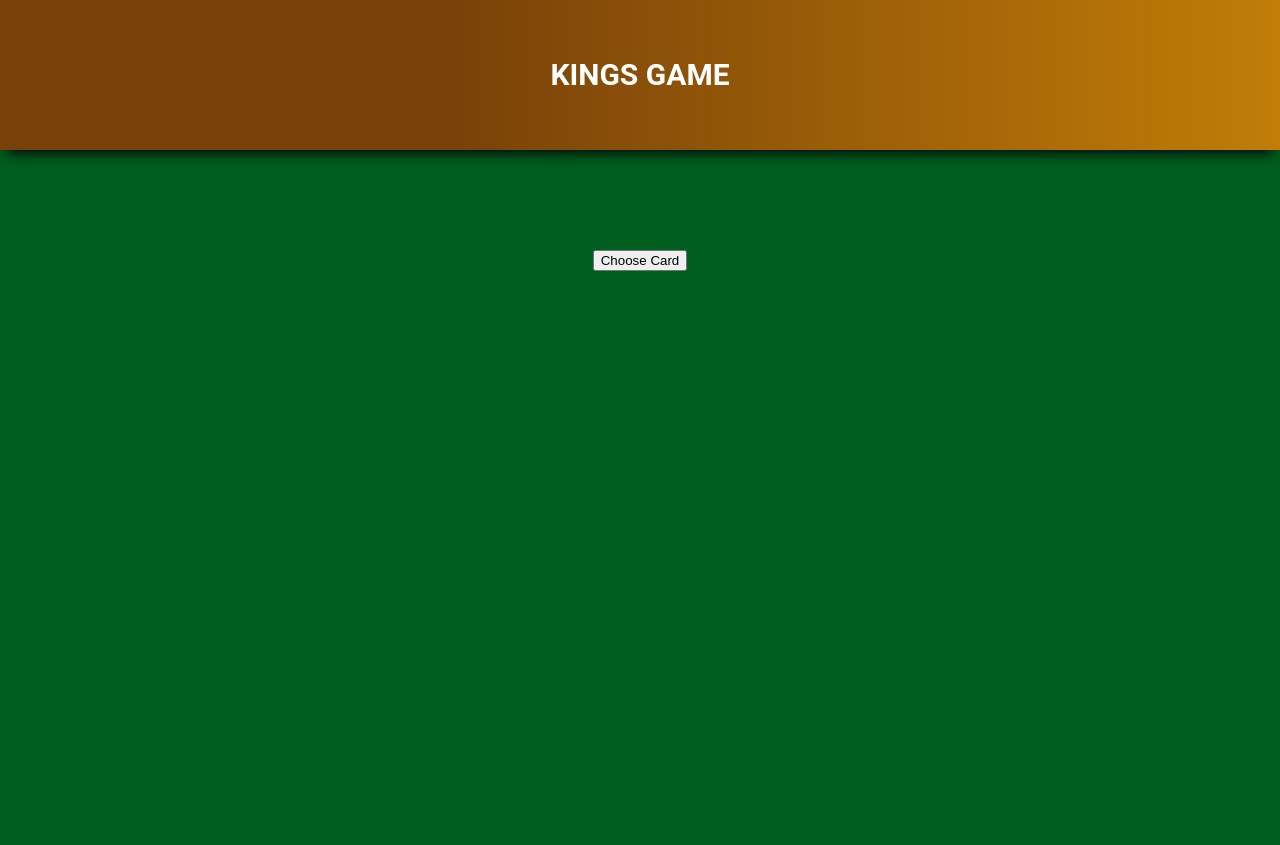
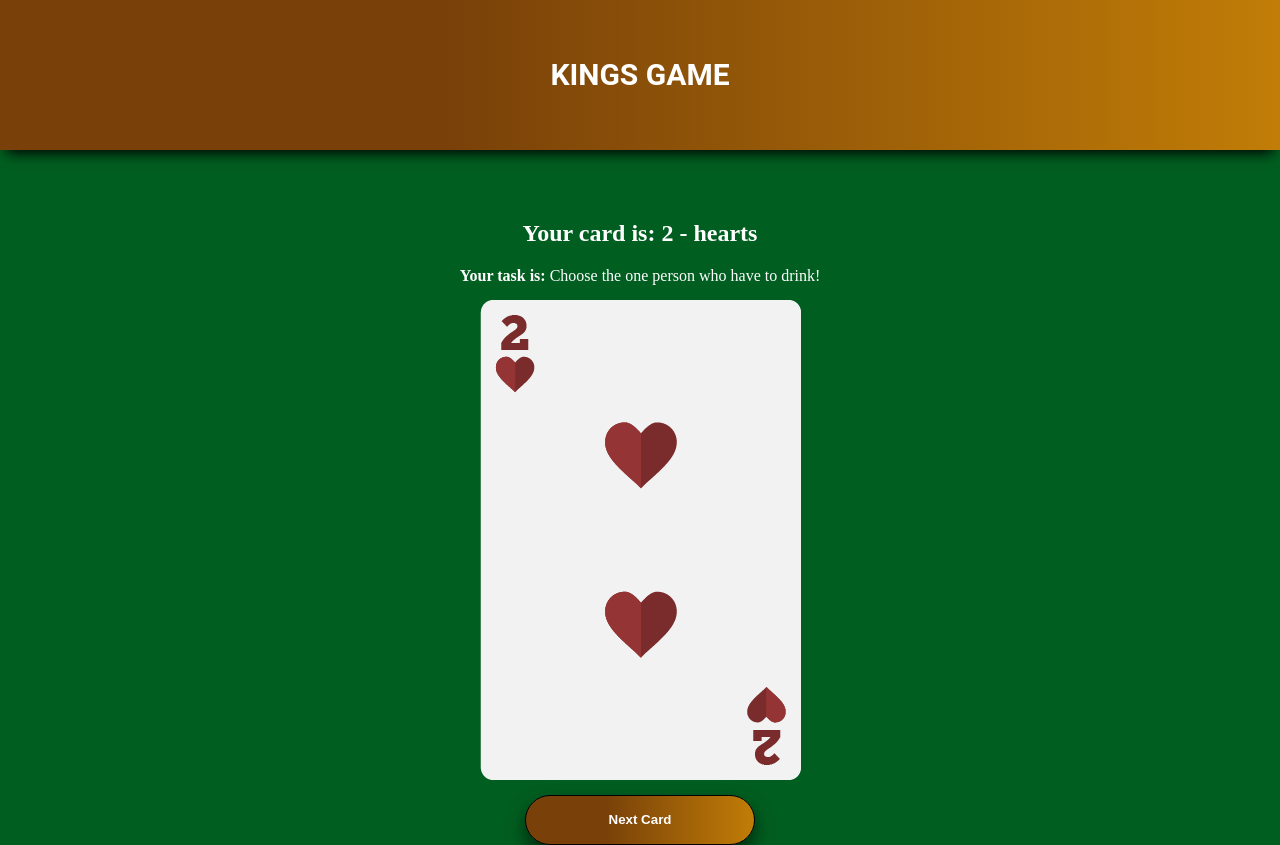
Before and after one commit to MichalZmu/kings-game, an Angular app: page / in a window 1280 px wide. Both pictures are taken after a click on the button "START GAME". Before the commit the page ends 800 px from the top, so only its background shows below. Built offline with nearby package versions, Linux system fonts and the light colour scheme.

Commit message:
improvments

```diff
--- a/src/app/modules/main-dashboard/main-dashboard.component.html
+++ b/src/app/modules/main-dashboard/main-dashboard.component.html
@@ -1,8 +1,10 @@
 <div class="bg-img">
   <div class="main-container">
-    <div *ngIf="!gameStarted" class="main-button-container">
-      <button (click)="gameStarted = true" class="start-button">{{'start game' | uppercase}}</button>
+    <div class="column">
+      <app-card-picker (cardType)="cardTypeCatcher($event)" *ngIf="gameStarted"></app-card-picker>
+      <div *ngIf="!gameStarted" class="main-button-container">
+        <button (click)="gameStarted = true" class="start-button">{{'start game' | uppercase}}</button>
+      </div>
     </div>
-    <app-card-picker *ngIf="gameStarted"></app-card-picker>
   </div>
 </div>
--- a/src/app/modules/main-dashboard/main-dashboard.component.scss
+++ b/src/app/modules/main-dashboard/main-dashboard.component.scss
@@ -13,7 +13,7 @@
 }
 
 .main-button-container {
-  margin: 200px;
+  margin: 150px;
 
   button {
     cursor: pointer;
@@ -22,6 +22,7 @@
 
 .main-container {
   display: flex;
-  justify-content: center;
+  flex-direction: row;
+  justify-content: space-around;
   color: white;
 }
--- a/src/app/modules/main-dashboard/main-dashboard.component.ts
+++ b/src/app/modules/main-dashboard/main-dashboard.component.ts
@@ -8,11 +8,15 @@ import { Component, OnInit } from '@angular/core';
 export class MainDashboardComponent implements OnInit {
 
   gameStarted = false;
+  cardType: any;
 
   constructor() { }
 
   ngOnInit(): void {
   }
 
+  cardTypeCatcher(ev): void {
+    this.cardType = ev.split(' - ', 1);
+  }
 
 }
--- a/src/app/shared/components/card-picker/card-options.ts
+++ b/src/app/shared/components/card-picker/card-options.ts
@@ -1,58 +1,76 @@
-export const CardOptions = [
-  { id: 1, name: '2', type: 'hearts' },
-  { id: 2, name: '3', type: 'hearts' },
-  { id: 3, name: '4', type: 'hearts'},
-  { id: 4, name: '4', type: 'hearts'},
-  { id: 5, name: '5', type: 'hearts'},
-  { id: 6, name: '6', type: 'hearts'},
-  { id: 7, name: '7', type: 'hearts'},
-  { id: 8, name: '8', type: 'hearts'},
-  { id: 9, name: '9', type: 'hearts'},
-  { id: 10, name: '10', type: 'hearts'},
-  { id: 11, name: 'jack', type: 'hearts'},
-  { id: 12, name: 'queen', type: 'hearts'},
-  { id: 13, name: 'king', type: 'hearts'},
-  { id: 14, name: 'ace', type: 'hearts'},
-  { id: 15, name: '2', type: 'tiles' },
-  { id: 16, name: '3', type: 'tiles' },
-  { id: 17, name: '4', type: 'tiles'},
-  { id: 18, name: '4', type: 'tiles'},
-  { id: 19, name: '5', type: 'tiles'},
-  { id: 20, name: '6', type: 'tiles'},
-  { id: 21, name: '7', type: 'tiles'},
-  { id: 22, name: '8', type: 'tiles'},
-  { id: 23, name: '9', type: 'tiles'},
-  { id: 24, name: '10', type: 'tiles'},
-  { id: 25, name: 'jack', type: 'tiles'},
-  { id: 26, name: 'queen', type: 'tiles'},
-  { id: 27, name: 'king', type: 'tiles'},
-  { id: 28, name: 'ace', type: 'tiles'},
-  { id: 29, name: '2', type: 'pikes' },
-  { id: 30, name: '3', type: 'pikes' },
-  { id: 31, name: '4', type: 'pikes'},
-  { id: 32, name: '4', type: 'pikes'},
-  { id: 33, name: '5', type: 'pikes'},
-  { id: 34, name: '6', type: 'pikes'},
-  { id: 35, name: '7', type: 'pikes'},
-  { id: 36, name: '8', type: 'pikes'},
-  { id: 37, name: '9', type: 'pikes'},
-  { id: 38, name: '10', type: 'pikes'},
-  { id: 39, name: 'jack', type: 'pikes'},
-  { id: 40, name: 'queen', type: 'pikes'},
-  { id: 41, name: 'king', type: 'pikes'},
-  { id: 42, name: 'ace', type: 'pikes'},
-  { id: 43, name: '2', type: 'clovers' },
-  { id: 44, name: '3', type: 'clovers' },
-  { id: 45, name: '4', type: 'clovers'},
-  { id: 46, name: '4', type: 'clovers'},
-  { id: 47, name: '5', type: 'clovers'},
-  { id: 48, name: '6', type: 'clovers'},
-  { id: 49, name: '7', type: 'clovers'},
-  { id: 50, name: '8', type: 'clovers'},
-  { id: 51, name: '9', type: 'clovers'},
-  { id: 52, name: '10', type: 'clovers'},
-  { id: 53, name: 'jack', type: 'clovers'},
-  { id: 54, name: 'queen', type: 'clovers'},
-  { id: 55, name: 'king', type: 'clovers'},
-  { id: 56, name: 'ace', type: 'clovers'}
-];
+export const CardOptions = {
+  cardTypes: [
+    {id: 1, name: '2', type: 'hearts'},
+    {id: 2, name: '3', type: 'hearts'},
+    {id: 3, name: '4', type: 'hearts'},
+    {id: 4, name: '4', type: 'hearts'},
+    {id: 5, name: '5', type: 'hearts'},
+    {id: 6, name: '6', type: 'hearts'},
+    {id: 7, name: '7', type: 'hearts'},
+    {id: 8, name: '8', type: 'hearts'},
+    {id: 9, name: '9', type: 'hearts'},
+    {id: 10, name: '10', type: 'hearts'},
+    {id: 11, name: 'jack', type: 'hearts'},
+    {id: 12, name: 'queen', type: 'hearts'},
+    {id: 13, name: 'king', type: 'hearts'},
+    {id: 14, name: 'ace', type: 'hearts'},
+    {id: 15, name: '2', type: 'tiles'},
+    {id: 16, name: '3', type: 'tiles'},
+    {id: 17, name: '4', type: 'tiles'},
+    {id: 18, name: '4', type: 'tiles'},
+    {id: 19, name: '5', type: 'tiles'},
+    {id: 20, name: '6', type: 'tiles'},
+    {id: 21, name: '7', type: 'tiles'},
+    {id: 22, name: '8', type: 'tiles'},
+    {id: 23, name: '9', type: 'tiles'},
+    {id: 24, name: '10', type: 'tiles'},
+    {id: 25, name: 'jack', type: 'tiles'},
+    {id: 26, name: 'queen', type: 'tiles'},
+    {id: 27, name: 'king', type: 'tiles'},
+    {id: 28, name: 'ace', type: 'tiles'},
+    {id: 29, name: '2', type: 'pikes'},
+    {id: 30, name: '3', type: 'pikes'},
+    {id: 31, name: '4', type: 'pikes'},
+    {id: 32, name: '4', type: 'pikes'},
+    {id: 33, name: '5', type: 'pikes'},
+    {id: 34, name: '6', type: 'pikes'},
+    {id: 35, name: '7', type: 'pikes'},
+    {id: 36, name: '8', type: 'pikes'},
+    {id: 37, name: '9', type: 'pikes'},
+    {id: 38, name: '10', type: 'pikes'},
+    {id: 39, name: 'jack', type: 'pikes'},
+    {id: 40, name: 'queen', type: 'pikes'},
+    {id: 41, name: 'king', type: 'pikes'},
+    {id: 42, name: 'ace', type: 'pikes'},
+    {id: 43, name: '2', type: 'clovers'},
+    {id: 44, name: '3', type: 'clovers'},
+    {id: 45, name: '4', type: 'clovers'},
+    {id: 46, name: '4', type: 'clovers'},
+    {id: 47, name: '5', type: 'clovers'},
+    {id: 48, name: '6', type: 'clovers'},
+    {id: 49, name: '7', type: 'clovers'},
+    {id: 50, name: '8', type: 'clovers'},
+    {id: 51, name: '9', type: 'clovers'},
+    {id: 52, name: '10', type: 'clovers'},
+    {id: 53, name: 'jack', type: 'clovers'},
+    {id: 54, name: 'queen', type: 'clovers'},
+    {id: 55, name: 'king', type: 'clovers'},
+    {id: 56, name: 'ace', type: 'clovers'}
+  ],
+
+  cardRules: [
+    {number: '2', rule: 'Choose the one person who have to drink!'},
+    {number: '3', rule: 'You are drinking!'},
+    {number: '4', rule: 'All the girls drink!'},
+    {number: '5', rule: 'Five is tap master!'},
+    {number: '6', rule: 'All the guys drink!'},
+    {number: '7', rule: 'Seven is heaven!'},
+    {number: '8', rule: 'Eight is mate!'},
+    {number: '9', rule: 'Nine is rime'},
+    {number: '10', rule: 'Ten is category'},
+    {number: 'jack', rule: 'Choose a rule'},
+    {number: 'queen', rule: 'Question master!'},
+    {number: 'king', rule: 'Crown on the head!'},
+    {number: 'ace', rule: 'Everyone has to drink!'}
+  ]
+};
--- a/src/app/shared/components/card-picker/card-picker.component.html
+++ b/src/app/shared/components/card-picker/card-picker.component.html
@@ -1,7 +1,12 @@
 <div class="main-container">
-  <div class="card-chooser-container">
-    <h2 *ngIf="card">Your card is: {{card}}</h2>
-    <img *ngIf="card" src="{{imageIndex}}" alt="card image">
-    <button (click)="chooseRandomCard()">Choose Card</button>
+  <div class="card-picker-container">
+      <h2 *ngIf="card">Your card is: {{card}}</h2>
+      <div class="rule-description">
+        <span><strong>Your task is: </strong>{{rule}}</span>
+      </div>
+      <div class="card">
+        <img class="" *ngIf="card" src="{{imageIndex}}" alt="card image">
+      </div>
+      <button (click)="chooseRandomCard()" class="next-button">Next Card</button>
   </div>
 </div>
--- a/src/app/shared/components/card-picker/card-picker.component.scss
+++ b/src/app/shared/components/card-picker/card-picker.component.scss
@@ -1,6 +1,44 @@
-.card-chooser-container {
-  margin-top: 100px;
-  height: 200px;
+@import url("../shared.css");
+
+.card-picker-container {
+  margin-top: 50px;
   display: flex;
   flex-direction: column;
+  align-items: center;
 }
+
+.card {
+  height: 480px;
+  width: 320px;
+  margin: 15px 0;
+}
+
+.card-border {
+  width: 481px;
+  height: 321px;
+  border: 1px solid black;
+}
+
+.rule-description {
+  display: flex;
+  flex-direction: row;
+  align-items: center;
+}
+
+.next-button {
+
+  border-width: 1px;
+  border-color: rgb(0, 0, 0);
+  border-style: solid;
+  border-radius: 30px;
+  background: linear-gradient(90deg, rgba(121, 65, 9, 1) 35%, rgba(193, 125, 7, 1) 100%);
+  box-shadow: 0 9px 18px 0 rgba(0, 0, 0, 0.56);
+  cursor: pointer;
+  font-weight: bold;
+
+  width: 230px;
+  height: 50px;
+  z-index: 6;
+  color: white;
+
+}
--- a/src/app/shared/components/card-picker/card-picker.component.ts
+++ b/src/app/shared/components/card-picker/card-picker.component.ts
@@ -1,4 +1,4 @@
-import {Component, OnInit} from '@angular/core';
+import {Component, EventEmitter, OnInit, Output} from '@angular/core';
 import {CardOptions} from './card-options';
 
 @Component({
@@ -9,24 +9,31 @@ import {CardOptions} from './card-options';
 export class CardPickerComponent implements OnInit {
   cardOptions = CardOptions;
   card: string;
+  rule: string;
   tempCardList = this.cardOptions;
   imageIndex: string;
-
 
   constructor() {
   }
 
   ngOnInit(): void {
+    this.chooseRandomCard();
   }
 
   chooseRandomCard(): void {
-    if (this.tempCardList.length === 0) {
+    if (this.tempCardList.cardTypes.length === 0) {
       this.card = 'no more cards';
     } else {
-      const index = Math.floor(Math.random() * this.cardOptions.length);
-      this.card = this.tempCardList[index].name + ' - ' + this.tempCardList[index].type;
+      const index = Math.floor(Math.random() * this.cardOptions.cardTypes.length);
+      this.card = this.tempCardList.cardTypes[index].name + ' - ' + this.tempCardList.cardTypes[index].type;
       this.imageIndex = '../../../../assets/img/cards/' + this.card + '.png';
-      this.tempCardList.splice(index, 1);
+      this.tempCardList.cardTypes.splice(index, 1);
+      this.getRule(this.card);
     }
   }
+
+  getRule(card): void {
+    const ruleIndex = card.split(' - ', 1);
+    this.rule = this.cardOptions.cardRules.find(el => el.number === ruleIndex[0]).rule;
+  }
 }
--- /dev/null
+++ b/src/app/shared/components/shared.css
@@ -0,0 +1,14 @@
+.start-button {
+  border-width: 1px;
+  border-color: rgb(0, 0, 0);
+  border-style: solid;
+  border-radius: 30px;
+  background: linear-gradient(90deg, rgba(121, 65, 9, 1) 35%, rgba(193, 125, 7, 1) 100%);
+  box-shadow: 0 9px 18px 0 rgba(0, 0, 0, 0.56);
+  cursor: pointer;
+
+  width: 276px;
+  height: 65px;
+  z-index: 6;
+  color: white;
+}
```
